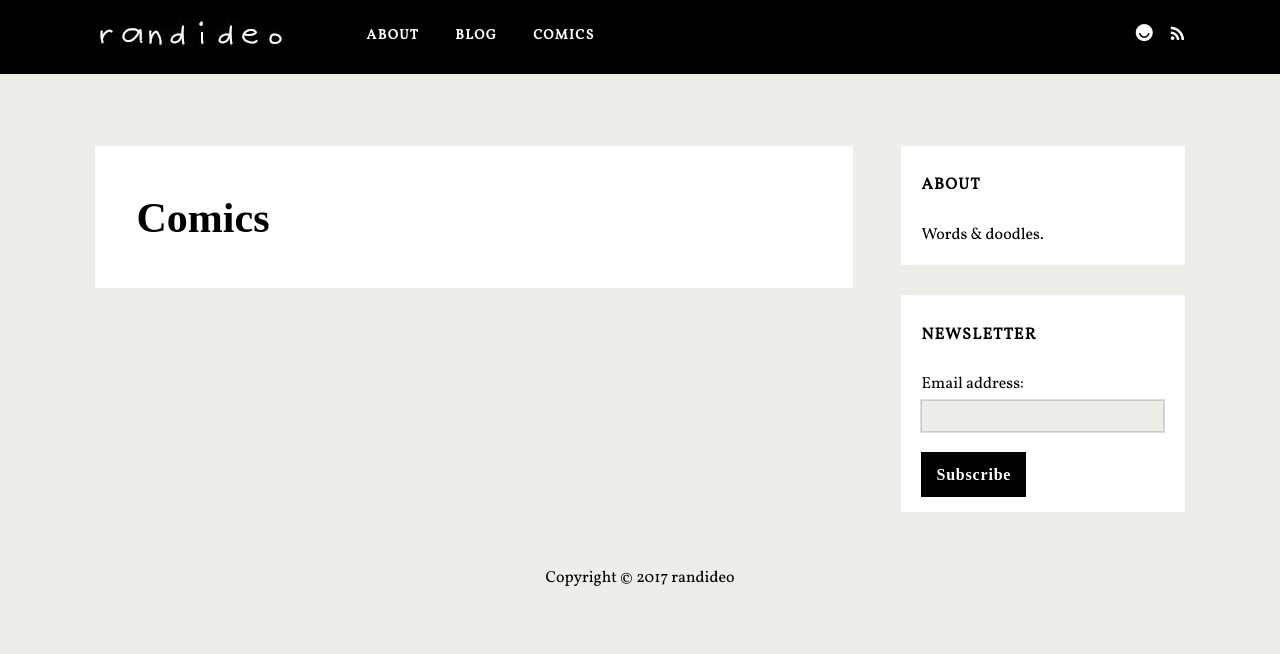
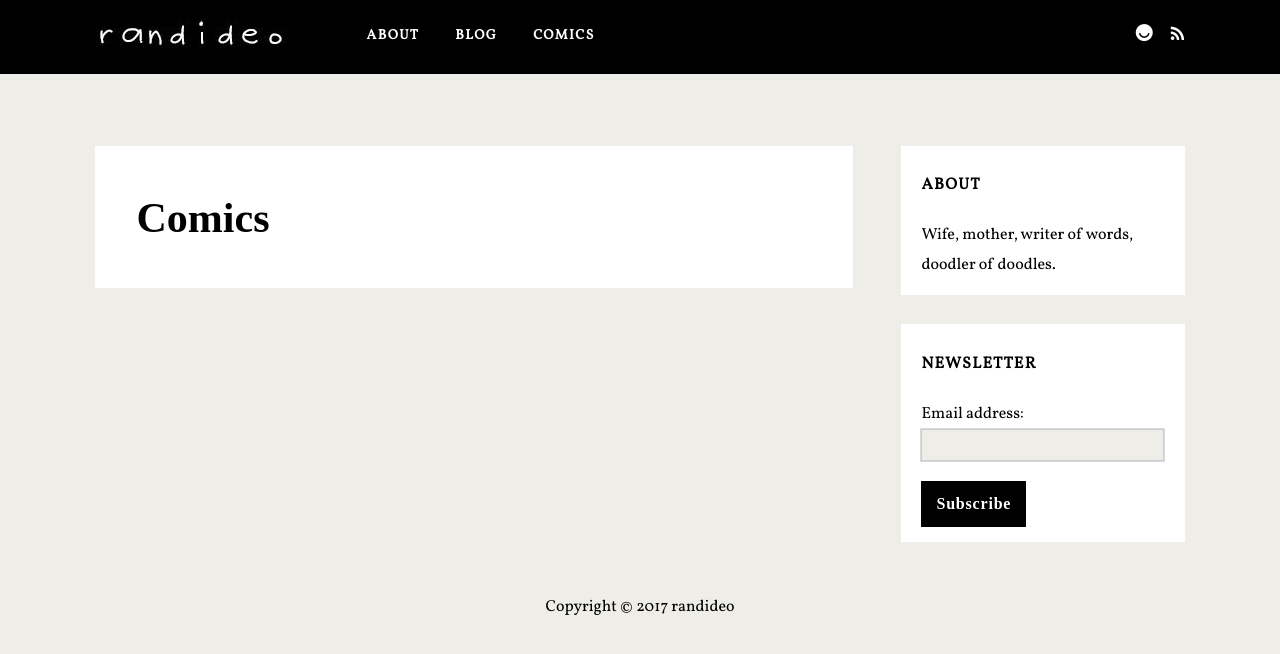
Before and after one commit to randideo/randideo.github.io, a Jekyll site: the page built from comics.html, in a window 1280 px wide. Shown: the top 654 px of the page. Built offline with Jekyll 4.4.1, drawn with Linux system fonts in a browser that asks for light colours; nearby versions of some CDN libraries; some web fonts are replaced; comment, search, counter and statistics services are not loaded.

Commit message:
Update sidebar.html

```diff
--- a/_includes/sidebar.html
+++ b/_includes/sidebar.html
@@ -4,7 +4,7 @@
     <div class='widget HTML' data-version='1' id='HTML3'>
 <h2 class='title'>About</h2>
 <div class='widget-content'>
-Words & doodles.
+Wife, mother, writer of words, doodler of doodles.
         </div></div>
 
          <div class='widget HTML' data-version='1' id='HTML3'>
```
